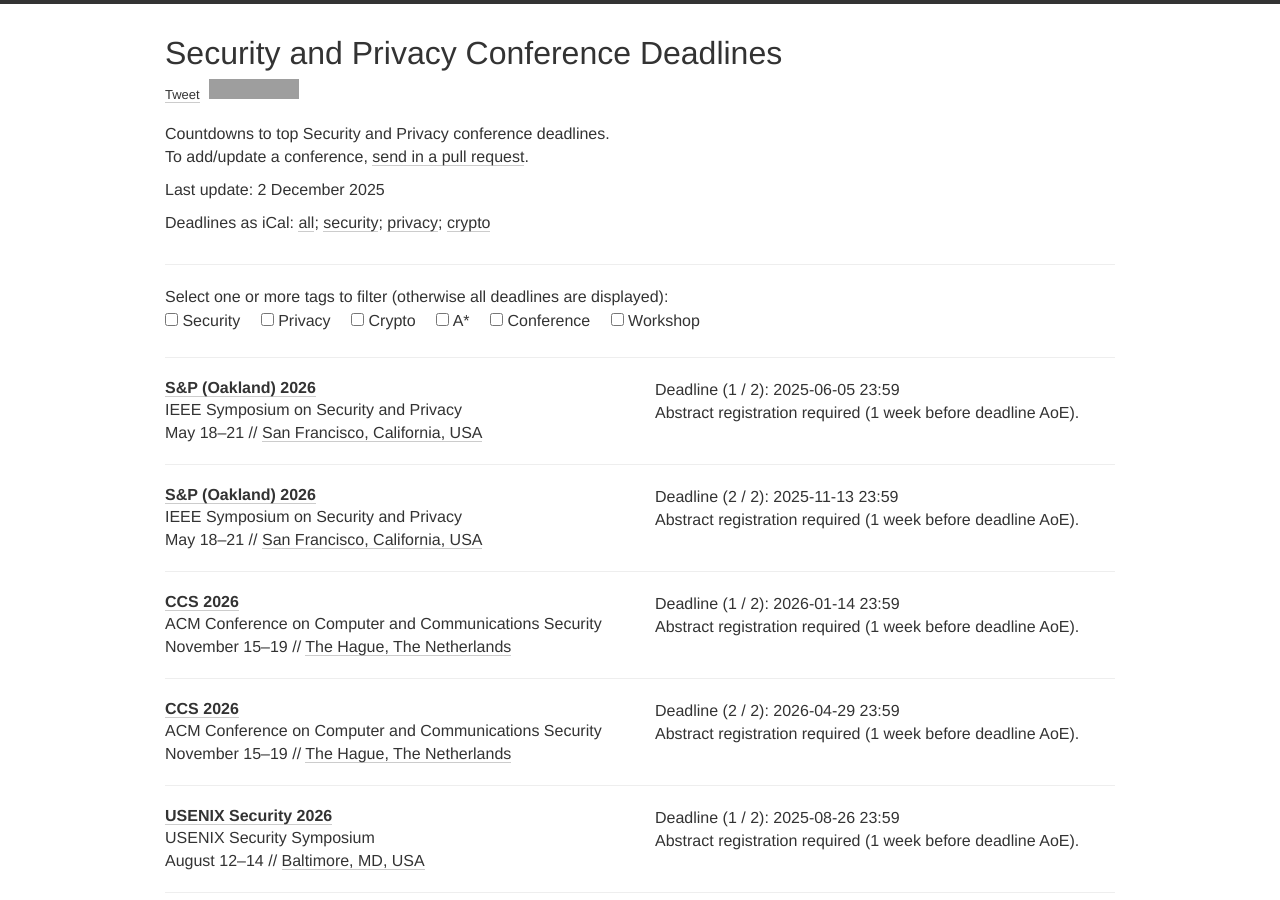
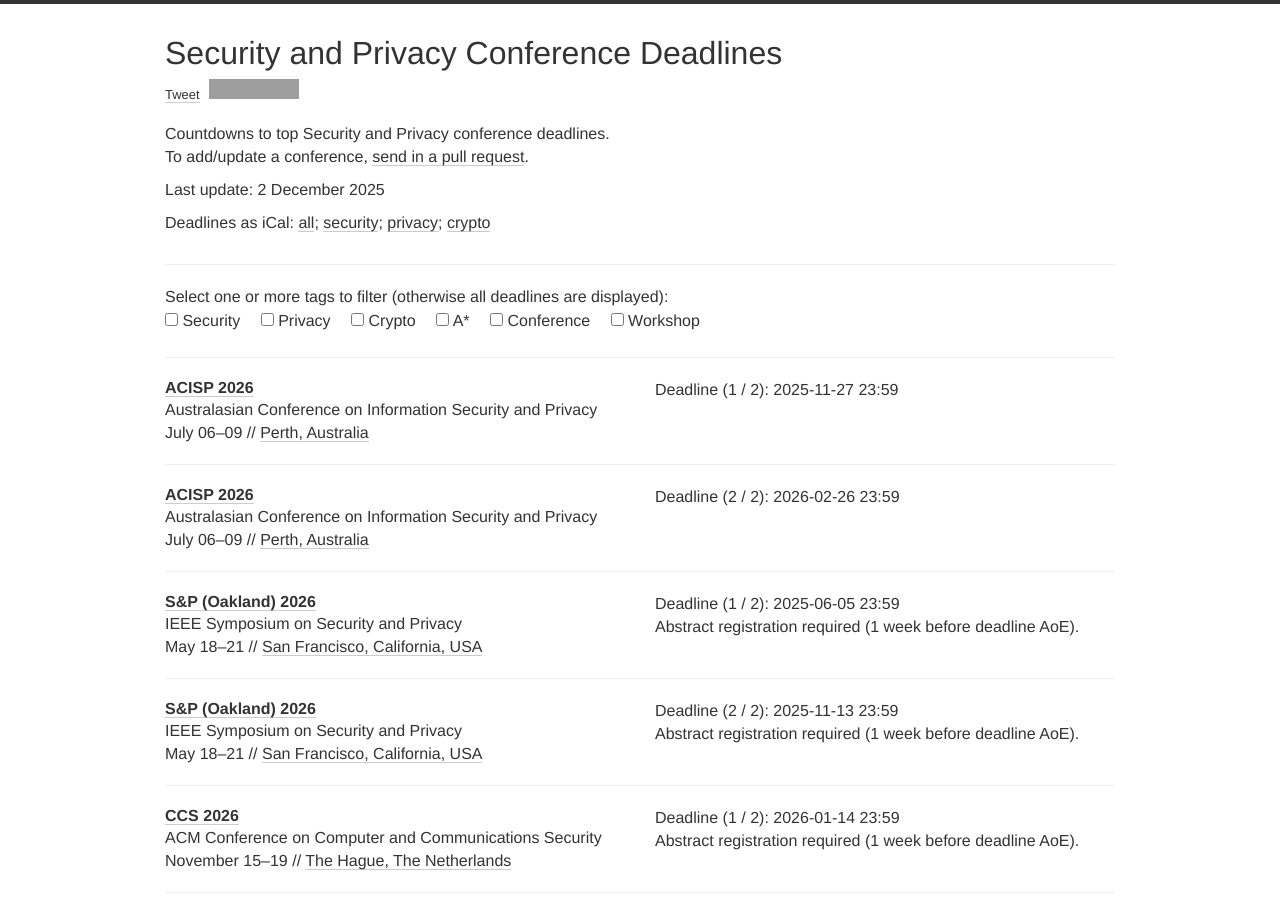
Before and after one commit to sec-deadlines/sec-deadlines.github.io, a Jekyll site: the page built from index.html, in a window 1280 px wide and 900 px high. Built offline with Jekyll 4.4.1, drawn with Linux system fonts in a browser that asks for light colours; nearby versions of some CDN libraries; comment, search, counter and statistics services are not loaded; grey boxes are pictures that could not be loaded.

Commit message:
Update conferences.yml
31st Australasian Conference on Information Security and Privacy
6 - 9 July 2026, Perth, Australia

```diff
--- a/_data/conferences.yml
+++ b/_data/conferences.yml
@@ -1,4 +1,14 @@
 # Security and Privacy
+- name: ACISP
+  description: Australasian Conference on Information Security and Privacy
+  year: 2026
+  link: https://acisp.org/
+  deadline:
+    - "2025-11-27 23:59"
+    - "2026-02-26 23:59"
+  date: July 06-09
+  place: Perth, Australia
+  tags: [SEC, PRIV]
 
 - name: S&P (Oakland)
   year: 2026
```
